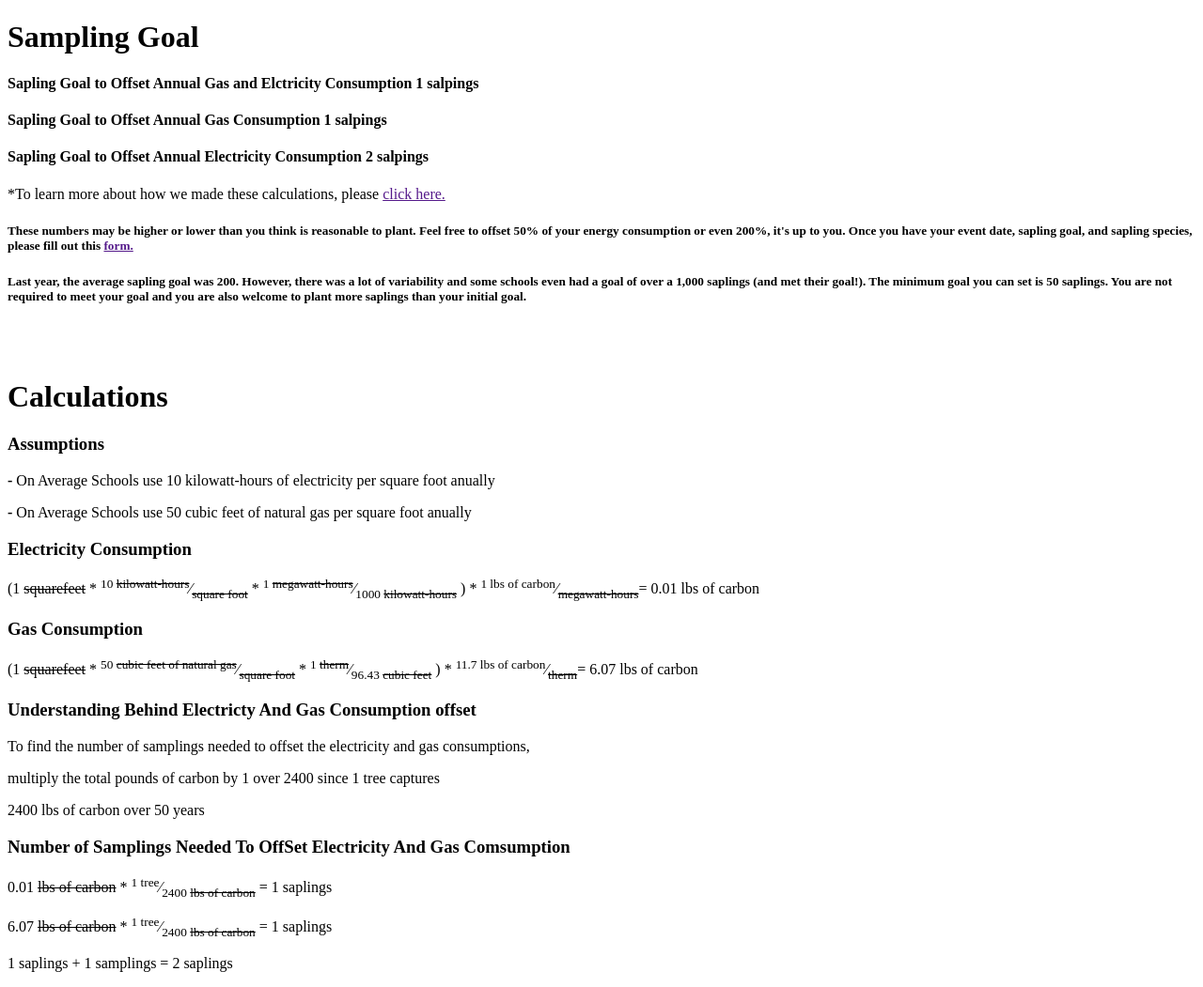
After one commit to tree-plenish/carbon-calculator, a Flask app: page /goal in a window 1280 px wide. The commit adds this page. Shown: the whole page at 94% size. Run offline with Flask 2, Linux system fonts and the light colour scheme; the visitor is signed in with stand-in values (Sample User, id 1).

Commit message:
Created separate html files

```diff
--- a/app.py
+++ b/app.py
@@ -1,36 +1,37 @@
 import math
-from flask import Flask, render_template,request,url_for
-from numpy import require
+from flask import Flask, render_template,request,url_for,redirect,session
+
 
 app = Flask(__name__)
+app.secret_key = '3182731731231283'
+
+square = co2 = electricityval = gasval = electricitytree = gastree = total = square_noint = co2_notint = ""
+
 
 @app.route('/', methods = ["POST", "GET"])
 def index():
-    square = ""
-    co2 = ""
-    electricityval = ""
-    gasval = ""
-    electricitytree = ""
-    gastree = ""
-    unround_electricityval = ""
-    unround_gasval = ""
-    total = ""
-    square_noint = ""
-    co2_notint = ""
     if request.method == "POST":
-        square_noint = request.form.get("square")
-        co2_notint = request.form.get("co2")
-        square = int(request.form.get("square"))
-        co2 = int(request.form.get("co2"))
-        electricityval = round((10 * square / 1000) * co2,2)
-        unround_electricityval = (10 * square / 1000) * co2
-        gasval = round((50 * square / 96.43) * 11.7, 2)
-        electricitytree =  math.ceil(electricityval / 2400)
-        gastree = math.ceil(gasval / 2400)
-        total = electricitytree + gastree
+        session["square_noint"] = request.form.get("square")
+        session["co2_notint"] = request.form.get("co2")
+        session["square"] = int(request.form.get("square"))
+        session["co2"] = int(request.form.get("co2"))
 
+        return redirect("/goal")
 
     return render_template("index.html", squareval = electricityval, co2val = gasval, usersquare = square_noint, userco2 = co2_notint, electree=electricitytree, gtree =  gastree, total_tree = total)
+
+@app.route('/goal', methods = ["POST", "GET"])
+def goal():
+    square_noint = session.get("square_noint")
+    co2_notint = session.get("co2_notint")
+    square = session.get("square")
+    co2 = session.get("co2")
+    electricityval = round((10 * square / 1000) * co2,2)
+    gasval = round((50 * square / 96.43) * 11.7, 2)
+    electricitytree =  math.ceil(electricityval / 2400)
+    gastree = math.ceil(gasval / 2400)
+    total = electricitytree + gastree
+    return render_template("goal.html", squareval = electricityval, co2val = gasval, usersquare = square_noint, userco2 = co2_notint, electree=electricitytree, gtree =  gastree, total_tree = total)
 
 
 if __name__ == "__main__":
--- /dev/null
+++ b/static/js/goal.js
@@ -0,0 +1,2 @@
+//Just set up the file
+//Use if needed
--- /dev/null
+++ b/static/js/index.js
@@ -0,0 +1,2 @@
+//Just set up the file
+//Use if needed
--- /dev/null
+++ b/templates/goal.html
@@ -0,0 +1,53 @@
+<!DOCTYPE html>
+<html lang="en">
+<head>
+    <meta charset="UTF-8">
+    <meta http-equiv="X-UA-Compatible" content="IE=edge">
+    <meta name="viewport" content="width=device-width, initial-scale=1.0">
+    <link rel = "stylesheet" href ="{{ url_for('static', filename = 'css/goal.css')}}">
+    <script src = "{{ url_for('static', filename = 'js/goal.js')}}"></script>
+    <title>Goal</title>
+</head>
+<body>
+
+    <h1> Sampling Goal </h1>
+
+    <h4>Sapling Goal to Offset Annual Gas and Elctricity Consumption <b> {{electree}} salpings</b></h4>
+    <h4>Sapling Goal to Offset Annual Gas Consumption <b>{{gtree}} salpings</b></h4>
+    <h4>Sapling Goal to Offset Annual Electricity Consumption <b>{{total_tree}} salpings</b></h4>
+    <p>*To learn more about how we made these calculations, please <a href="">click here.</a></p>
+    <p></p>
+    <h5 >These numbers may be higher or lower than you think is reasonable to plant. Feel free to
+        offset 50% of your energy consumption or even 200%, it's up to you. Once you have your
+        event date, sapling goal, and sapling species, please fill out this <a href="">form.</a></h5>
+    <p></p>
+    <h5>Last year, the average sapling goal was 200. However, there was a lot of variability and some
+        schools even had a goal of over a 1,000 saplings (and met their goal!). The minimum goal you
+        can set is 50 saplings. You are not required to meet your goal and you are also welcome to
+        plant more saplings than your initial goal.</h5>
+    <br></br>
+
+    <h1>Calculations</h1>
+    <h3> Assumptions </h3>
+    <p><b>-</b> On Average Schools use 10 kilowatt-hours of electricity per square foot anually</p>
+    <p><b>-</b> On Average Schools use 50 cubic feet of natural gas per square foot anually</p>
+    <h3>Electricity Consumption</h3>
+    <p> ({{usersquare}} <strike>squarefeet</strike> * <sup>10 <strike>kilowatt-hours</strike></sup>&frasl;<sub><strike>square foot</strike></sub>  *  <sup>1 <strike>megawatt-hours</strike></sup>&frasl;<sub>1000 <strike>kilowatt-hours</strike></sub> ) * <sup>{{userco2}} lbs of carbon</sup>&frasl;<sub><strike>megawatt-hours</strike></sub>= {{squareval}} lbs of carbon</p >
+    <h3>Gas Consumption</h3>
+    <p> ({{usersquare}} <strike>squarefeet</strike> * <sup>50 <strike>cubic feet of natural gas</strike></sup>&frasl;<sub><strike>square foot</strike></sub>  *  <sup>1 <strike>therm</strike></sup>&frasl;<sub>96.43 <strike>cubic feet</strike></sub> ) *  <sup>11.7 lbs of carbon</sup>&frasl;<sub><strike>therm</strike></sub>= {{co2val}} lbs of carbon</p >
+    <h3>Understanding Behind Electricty And Gas Consumption offset</h3>
+    <p>To find the number of samplings needed to offset the electricity and gas consumptions, <p>multiply the total pounds of carbon by 1 over 2400 since 1 tree captures <p>2400 lbs of carbon over 50 years</p>
+    <h3>Number of Samplings Needed To OffSet Electricity And Gas Comsumption</h3>
+    <p> {{squareval}} <strike>lbs of carbon</strike> * <sup>1 tree</sup>&frasl;<sub>2400 <strike>lbs of carbon</strike></sub>  = {{electree}} saplings</p >
+    <p> {{co2val}} <strike>lbs of carbon</strike> * <sup>1 tree</sup>&frasl;<sub>2400 <strike>lbs of carbon</strike></sub>  = {{gtree}} saplings</p>
+    <p>{{electree}} saplings + {{gtree}} samplings = {{total_tree}} saplings</p>
+
+
+
+
+
+
+
+
+</body>
+</html>
```
Also changed, not shown: templates/index.html (+14 -23 lines), static/css/goal.css (added), static/css/index.css (added).
